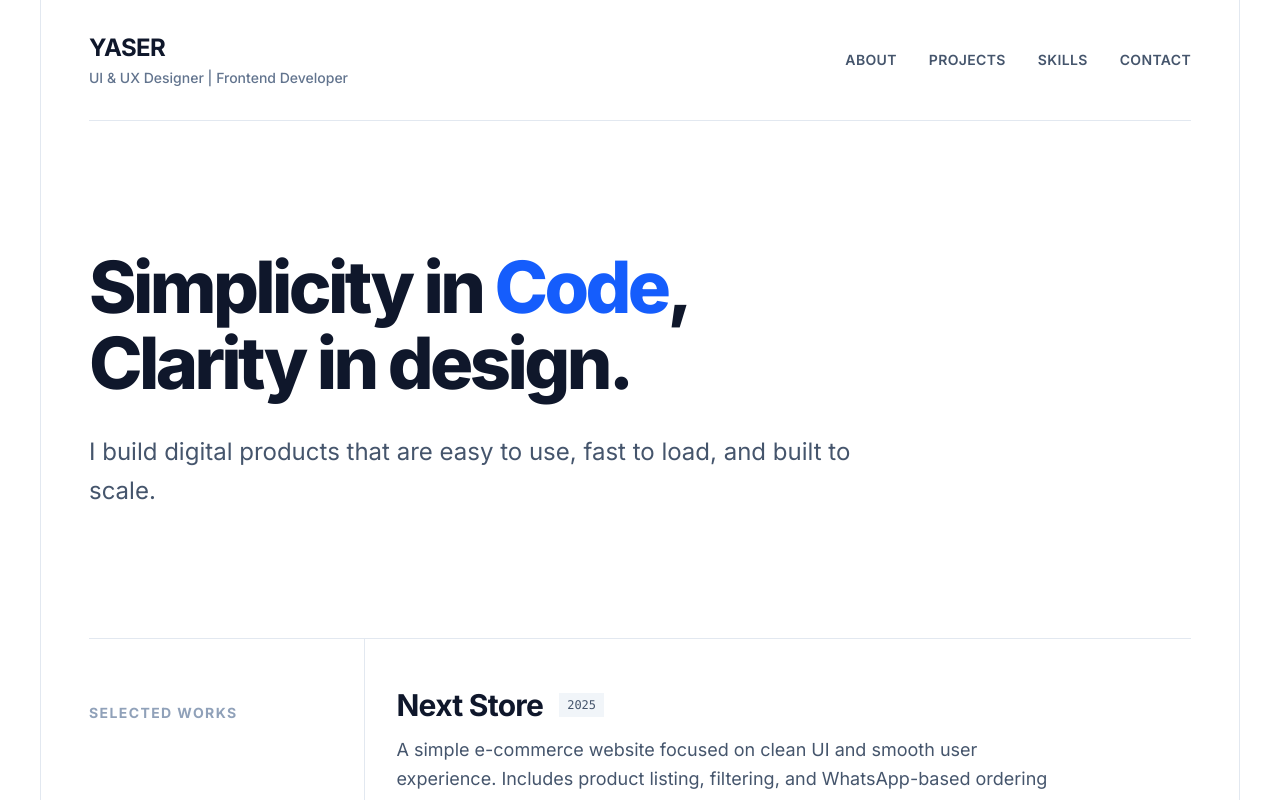
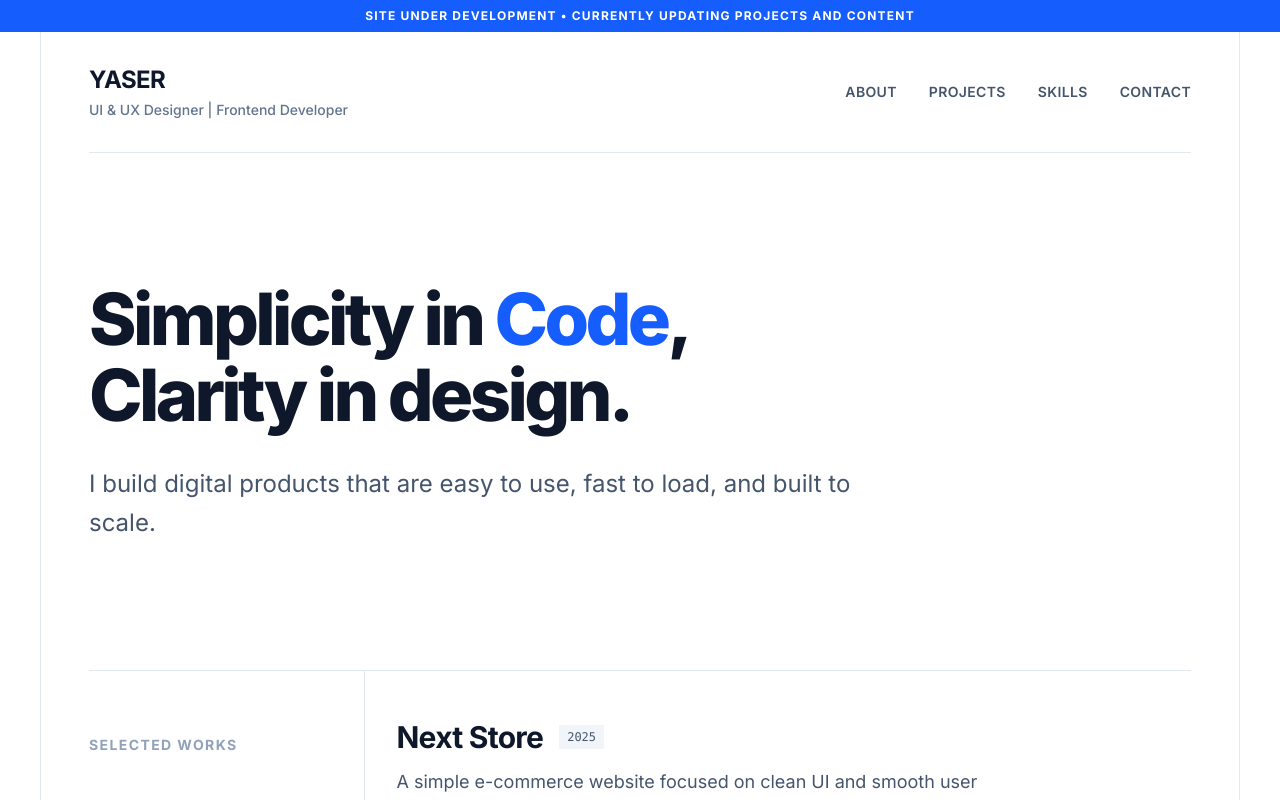
Before and after one commit to yasser8111/Portfolio, a React (Vite) app: page / in a window 1280 px wide. Shown: the top 800 px of the page. Built offline with nearby package versions, Linux system fonts and the light colour scheme.

Commit message:
Add professional under construction banner

```diff
--- a/src/App.jsx
+++ b/src/App.jsx
@@ -44,8 +44,6 @@ const InstagramIcon = ({ className }) => (
   </svg>
 );
 
-alert("the ");
-
 export default function App() {
   const { personal, hero, about, projects, expertise, footer } = portfolioData;
 
@@ -61,6 +59,13 @@ export default function App() {
 
   return (
     <div className="min-h-screen bg-white text-slate-900 font-sans selection:bg-blue-600 selection:text-white pb-12">
+      {/* Under Construction Banner */}
+      {personal.isUnderConstruction && (
+        <div className="bg-blue-600 text-white py-2 px-4 text-center text-xs font-bold tracking-widest uppercase">
+          Site under development • Currently updating projects and content
+        </div>
+      )}
+
       {/* Container */}
       <div className="max-w-[1200px] mx-auto px-6 md:px-12 border-x border-slate-200 min-h-screen flex flex-col">
         {/* Navigation */}
--- a/src/data.json
+++ b/src/data.json
@@ -3,6 +3,7 @@
     "name": "YASER",
     "role": "UI & UX Designer | Frontend Developer",
     "email": "hello@yaserbeshr.com",
+    "isUnderConstruction": true,
     "socials": {
       "github": "#",
       "linkedin": "#",
```
